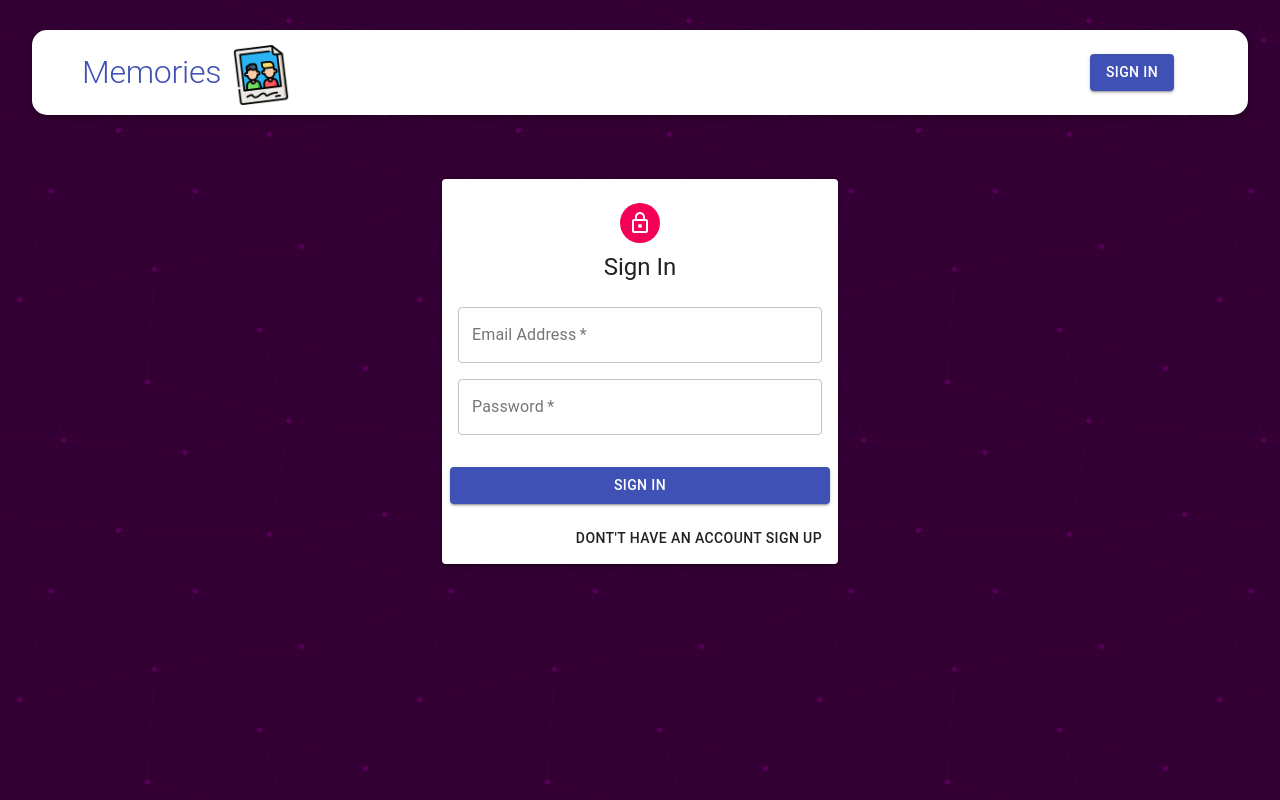
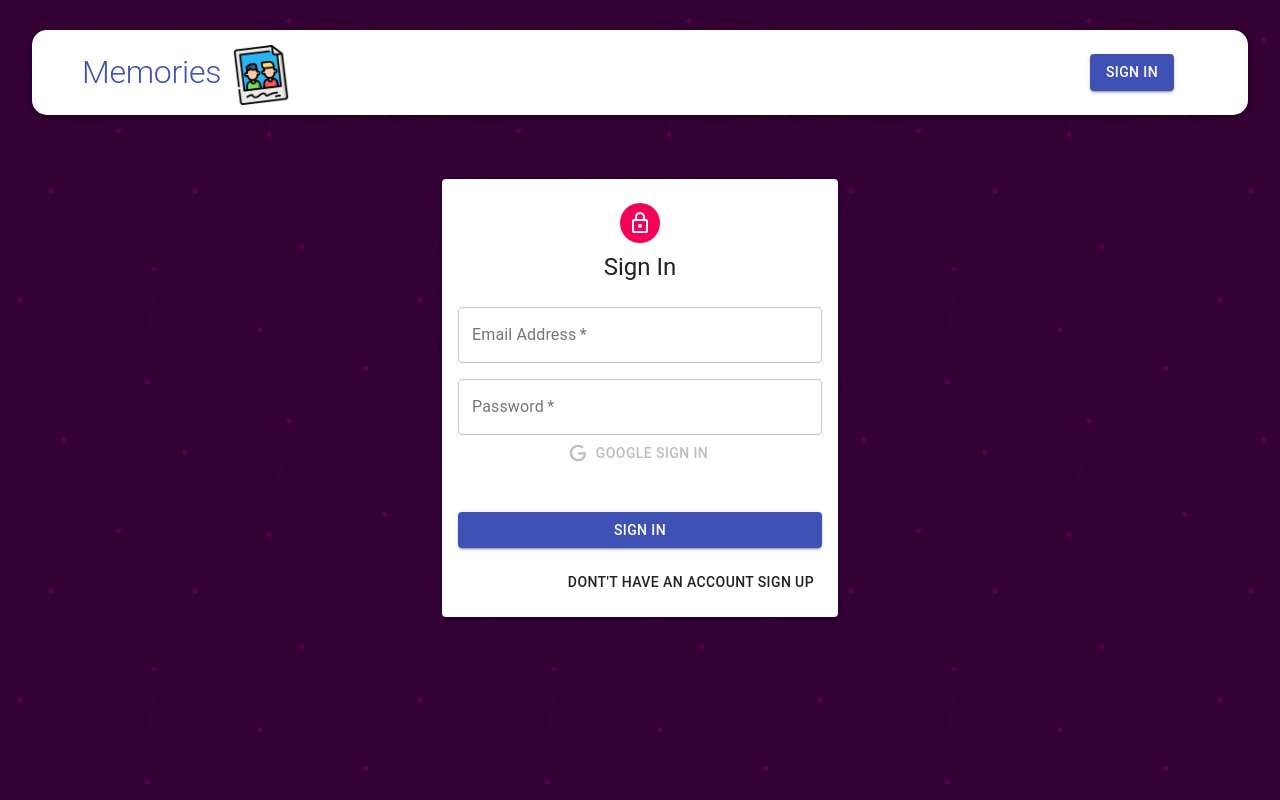
Before and after one commit to Raj-Mandloii/Social-Media, a React (Create React App) app in the folder client/: page /auth in a window 1280 px wide. Built offline with nearby package versions, Linux system fonts and the light colour scheme.

Commit message:
real time data update issue fix

```diff
--- a/client/src/actions/posts.js
+++ b/client/src/actions/posts.js
@@ -1,9 +1,10 @@
 
 import * as api from "../api";
-import {FETCH_ALL,CREATE,UPDATE,DELETE,LIKE} from "../constants/actionType"
+import { FETCH_ALL, CREATE, UPDATE, DELETE, LIKE } from "../constants/actionType"
 // action creaters
 
 export const getPosts = () => async (dispatch) => {
+    console.log("The get api is calling ______")
     try {
         const { data } = await api.fetchPosts();
         dispatch({ type: FETCH_ALL, payload: data });
@@ -30,6 +31,7 @@
 export const updatePost = (id, post) => async (dispatch) => {
     try {
         const { data } = await api.updatePost(id, post)
+        console.log('This is the updated data :::::',data)
         dispatch({ type: UPDATE, payload: data })
     } catch (e) {
         console.log(e)
@@ -49,7 +51,7 @@
 export const likePost = (id) => async (dispatch) => {
     try {
         const { data } = await api.likePost(id)
-        dispatch({ type:LIKE, payload: data })
+        dispatch({ type: LIKE, payload: data })
     } catch (e) {
         console.log(e)
     }
--- a/client/src/components/Auth/Auth.js
+++ b/client/src/components/Auth/Auth.js
@@ -3,12 +3,13 @@
 import { LockOutlined } from '@material-ui/icons';
 import useStyles from "./styles.js"
 import Input from './Input.js';
-
+import { GoogleLogin } from "react-google-login"
+import Icon from "./icon"
 const Auth = () => {
   const [showPassword, setShowPassword] = useState(false)
   const [isSignup, setIsSignup] = useState(false)
   const classes = useStyles();
-
+  const id = "178969528725-5veeo741g8cpojfr1huj1np3cnbom4h6.apps.googleusercontent.com";
   const handleSubmit = () => {
 
   }
@@ -20,6 +21,14 @@
     handleShowPassword(false)
   }
   const handleShowPassword = () => setShowPassword((prev) => !prev)
+  const googleSuccess = async (res) => {
+    console.log(res)
+
+  }
+  const googleFailure = (error) => {
+    console.log(error)
+    console.log("Google Sign in was unsuccessfull")
+  }
   return (
     <Container component="main" maxWidth="xs">
       <Paper className={classes.paper} elevation={3}>
@@ -39,6 +48,20 @@
             <Input name="Email" label={"Email Address"} handleChange={handleChange} type="email" />
             <Input name="Password" label={"Password"} handleChange={handleChange} type={showPassword ? "text" : "password"} handleShowPassword={handleShowPassword} />
             {isSignup && <Input name="confirmPassword" label="Repeat Password" handleChange={handleChange} type="password" />}
+          </Grid>
+
+          <GoogleLogin clientId={id} render={(renderProps) => (
+            <Button className={classes.googleButton} color="primary"
+              fullWidth
+              onClick={renderProps.onClick}
+              disabled={renderProps.disabled}
+              startIcon={<Icon />}
+              varient="contained"
+            >Google Sign In</Button>)}
+            onSuccess={() =>googleSuccess()}
+            onFailure={() => googleFailure()}
+            cookiePolicy='single_host_origin'
+            />
           <Button type='submit' fullWidth variant='contained' color='primary' className={classes.submit}>
             {isSignup ? "Sign Up" : "Sign In"}
           </Button>
@@ -48,7 +71,7 @@
                 {isSignup ? "Already have an account" : "Dont't have an account Sign Up"}
               </Button>
             </Grid>
-            </Grid>
+
           </Grid>
 
         </form>
--- a/client/src/components/Auth/Input.js
+++ b/client/src/components/Auth/Input.js
@@ -14,7 +14,7 @@
                 label={label}
                 autoFocus={autoFocus}
                 type={type}
-                InputProps={name === "password" && {
+                InputProps={name === "password" ? {
                     endAdornment: (
                         <InputAdornment position="end">
                             <IconButton onClick={handleShowPassword}>
@@ -22,7 +22,7 @@
                             </IconButton>
                         </InputAdornment>
                     )
-                }}
+                }: null}
 
 
 
--- /dev/null
+++ b/client/src/components/Auth/icon.js
@@ -0,0 +1,12 @@
+import React from 'react';
+
+const icon = () => (
+  <svg style={{ width: '20px', height: '20px' }} viewBox="0 0 24 24">
+    <path
+      fill="currentColor"
+      d="M21.35,11.1H12.18V13.83H18.69C18.36,17.64 15.19,19.27 12.19,19.27C8.36,19.27 5,16.25 5,12C5,7.9 8.2,4.73 12.2,4.73C15.29,4.73 17.1,6.7 17.1,6.7L19,4.72C19,4.72 16.56,2 12.1,2C6.42,2 2.03,6.8 2.03,12C2.03,17.05 6.16,22 12.25,22C17.6,22 21.5,18.33 21.5,12.91C21.5,11.76 21.35,11.1 21.35,11.1V11.1Z"
+    />
+  </svg>
+);
+
+export default icon;
--- a/client/src/components/Form/Form.js
+++ b/client/src/components/Form/Form.js
@@ -29,6 +29,7 @@
     const handleSubmit = (e) => {
         e.preventDefault();
         if (currentId) {
+            console.log("Current id exists ::::::")
             dispatch(updatePost(currentId, postData))
         } else {
             dispatch(createPost(postData));
--- a/client/src/components/Home/Home.js
+++ b/client/src/components/Home/Home.js
@@ -11,8 +11,9 @@
     const dispatch = useDispatch();
     const [currentId, setCurrentId] = useState(0);
 
-
+    console.log("Comp is rendering")
     useEffect(() => {
+        console.log("User effect is calling ++ Current Id",currentId)
         dispatch(getPosts());
     }, [currentId, dispatch])
 
--- a/client/src/components/Posts/Post/post.js
+++ b/client/src/components/Posts/Post/post.js
@@ -26,7 +26,10 @@
             <div className={classes.overlay2}>
                 <Button style={{ color: "white" }}
                     size={"small"}
-                    onClick={() => setCurrentId(post._id)}>
+                    onClick={(e) => {
+                        e.stopPropagation();
+                        setCurrentId(post._id);
+                      }}>
                     <MoreHorizIcon fontSize='medium' />
 
                 </Button>
--- a/client/src/components/Posts/Posts.js
+++ b/client/src/components/Posts/Posts.js
@@ -6,7 +6,7 @@
 
 export const Posts = ({setCurrentId}) => {
     const posts = useSelector((store) => store.posts)
-
+    console.log("THIS IS POSTS _____",posts)
     const classes = useStyles();
     return (
         !posts.length ?
--- a/client/src/reducers/posts.js
+++ b/client/src/reducers/posts.js
@@ -8,7 +8,7 @@
             return [...posts, action.payload]
         case UPDATE:
         case LIKE:
-            return posts.map((post) => post.id === action.payload._id ? action.payload : post)
+            return posts.map((post) => post._id === action.payload._id ? action.payload : post)
         case DELETE:
             return posts.filter((post) => post._id !== action.payload)
         default:
```
Lines whose indentation alone changed are shown as unchanged.
